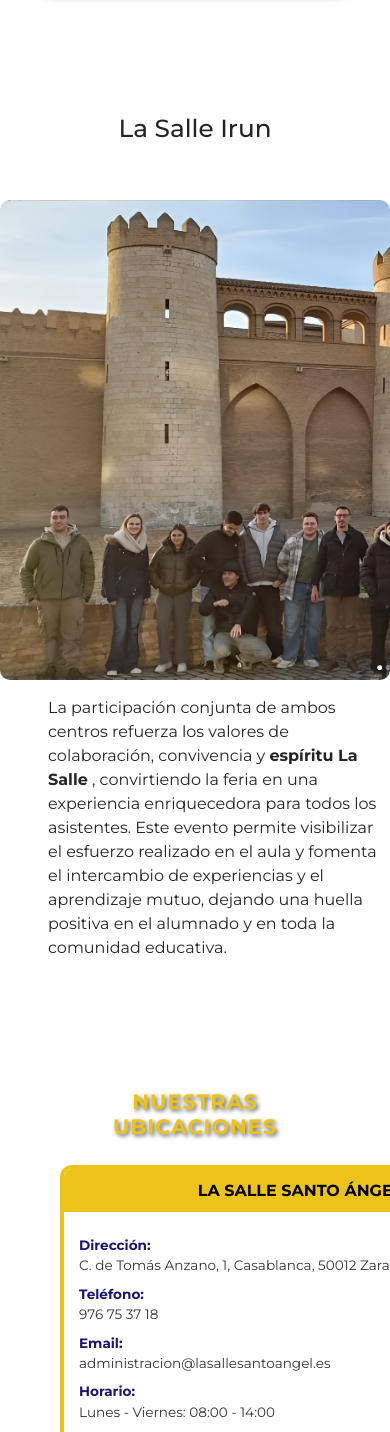
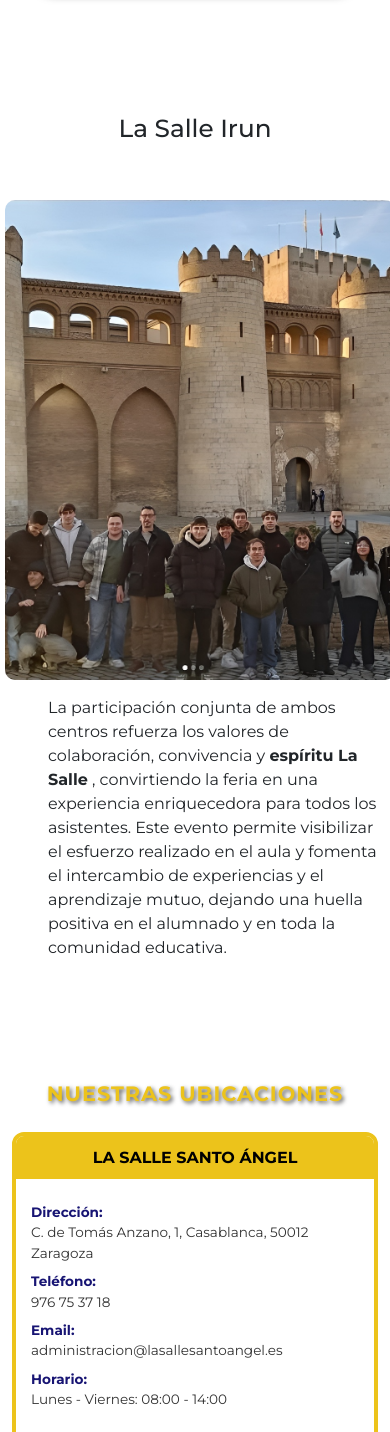
Before and after one commit to brahim7711/ProyectoLaSalle-Irun, a PHP site: page /contacto/contacto.php in a window 390 px wide; the page is wider, and only the part inside the window is pictured. Shown: the part 3404-4836 px from the top of that part. Run offline with PHP 8.4, Linux system fonts and the light colour scheme.

Commit message:
centrado nosotros

```diff
--- a/contacto/contacto.php
+++ b/contacto/contacto.php
@@ -165,7 +165,7 @@ if (isset($_SESSION['idUsuario'])) {
             </div>
 
     </main>
-    <section class="ubicaciones-section p-5">
+    <section class="ubicaciones-section ">
                 <h2 class="ubicaciones-title">Nuestras Ubicaciones</h2>
                 <div class="ubicaciones-grid container-fluid">
                     <div class="ubicacion-card">
--- a/contacto/styles.css
+++ b/contacto/styles.css
@@ -192,6 +192,7 @@ main{
     border-radius: 10px;
     background-image: url(../IMAGENES/irunfoto.png);
     background-size: cover;
+    background-position: center;
 }
 .irun-org{
 
@@ -364,7 +365,9 @@ footer{
     display: flex;
     flex-direction: row;
     justify-content: center;
-    gap: 8rem;
+    align-items: center;
+    gap: 7rem;
+
     margin-bottom: 40px;
 }
 
@@ -376,7 +379,7 @@ footer{
     transition: all 0.3s ease;
     display: flex;
     flex-direction: column;
-    min-width: 30rem;
+    min-width: 25rem;
 }
 
 .ubicacion-card:hover {
@@ -426,15 +429,25 @@ footer{
 @media (max-width: 1024px) {
     .ubicaciones-title {
         font-size: 1.8rem;
+
     }
 
     .ubicaciones-grid {
         flex-direction: column;
+
     }
 
     .ubicacion-card h3 {
         font-size: 1.2rem;
     }
+    .ubicacion-card{
+        min-width: 22rem;
+    }
+    .fotoirun{
+        background-size: cover;
+        margin-left: 10px;
+    }
+
 }
 
 @media (max-width: 768px) {
```
Also changed, not shown: resources/logos-empresas/img_695f7bfdc0d597.91803582.png.
